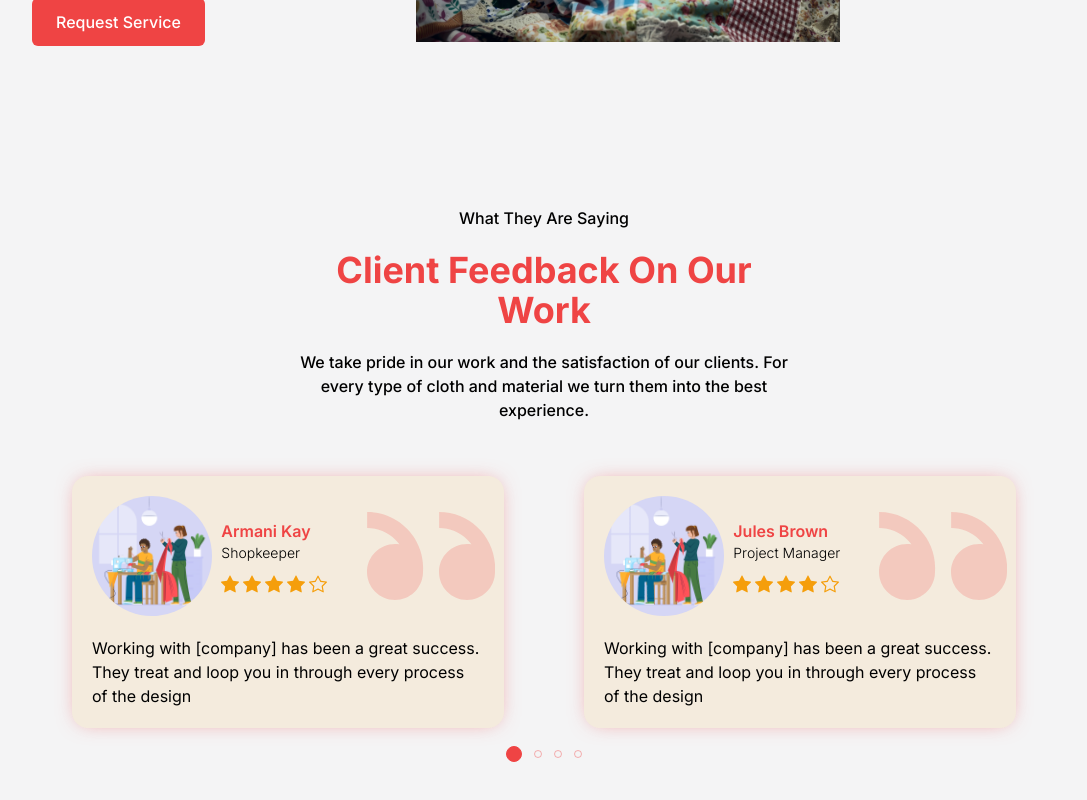
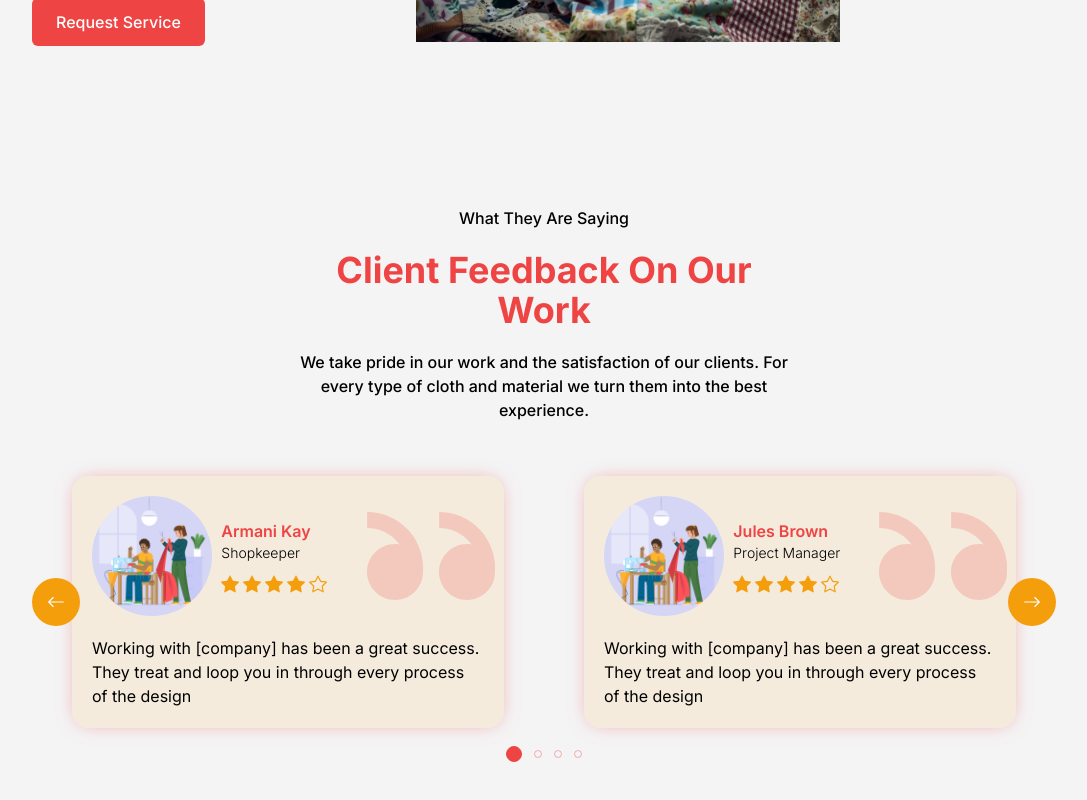
Before and after one commit to mmesomasaint/hulksmasher, a Next.js app: page / in a window 1280 px wide. Shown: the part 3074-3874 px from the top of the page, without its empty margins (96-1183 px from the left). Built offline with nearby package versions, Linux system fonts and the light colour scheme.

Commit message:
Feat: Add side buttons

```diff
--- a/app/components/review.tsx
+++ b/app/components/review.tsx
@@ -3,6 +3,7 @@
 import { useState, useMemo, useCallback } from 'react'
 import { ReviewType } from '../lib/reviews'
 import ReviewCard from './review-card'
+import { BsArrowRight, BsArrowLeft } from 'react-icons/bs'
 
 type ReviewNodeType = {
   reviews: ReviewType[]
@@ -16,6 +17,9 @@ function Review({ reviews }: ReviewNodeType) {
     (activeID: number) => setActivePair(activeID),
     []
   )
+
+  const movePairLeft: () => void = useCallback(() => setActivePair(prev => prev === 0 ? pairedReviews.length - 1 : prev - 1), [])
+  const movePairRight: () => void = useCallback(() => setActivePair(prev => prev === pairedReviews.length - 1 ? 0 : prev + 1), [])
 
   const pairedReviews: ReviewType[][] = useMemo(() => {
     const list: ReviewType[][] = []
@@ -93,6 +97,14 @@ function Review({ reviews }: ReviewNodeType) {
           />
         ))}
       </div>
+      <div className='absolute -inset-x-0 top-1/2 -translate-y-[50%] z-30 w-full bg-transparent flex justify-between items-center gap-20'>
+        <button className='flex justify-center items-center w-12 h-12 rounded-full bg-amber-500 transform duration-100 active:scale-[1.10]' onClick={movePairLeft}>
+          <BsArrowLeft className='text-lg text-white' />
+        </button>
+        <button className='flex justify-center items-center w-12 h-12 rounded-full bg-amber-500 transform duration-100 active:scale-[1.10]' onClick={movePairRight}>
+          <BsArrowRight className='text-lg text-white' />
+        </button>
+      </div>
     </>
   )
 }
```
